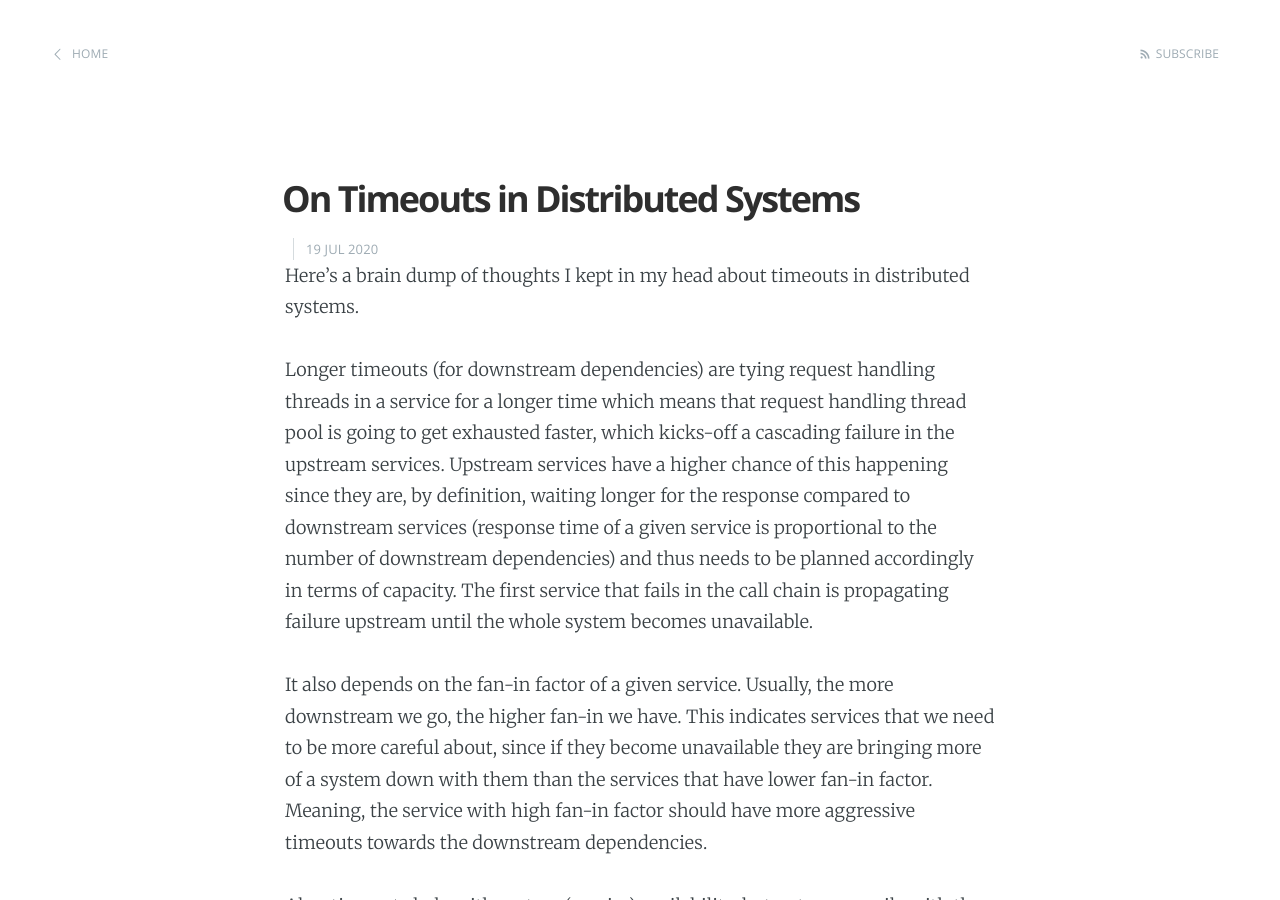
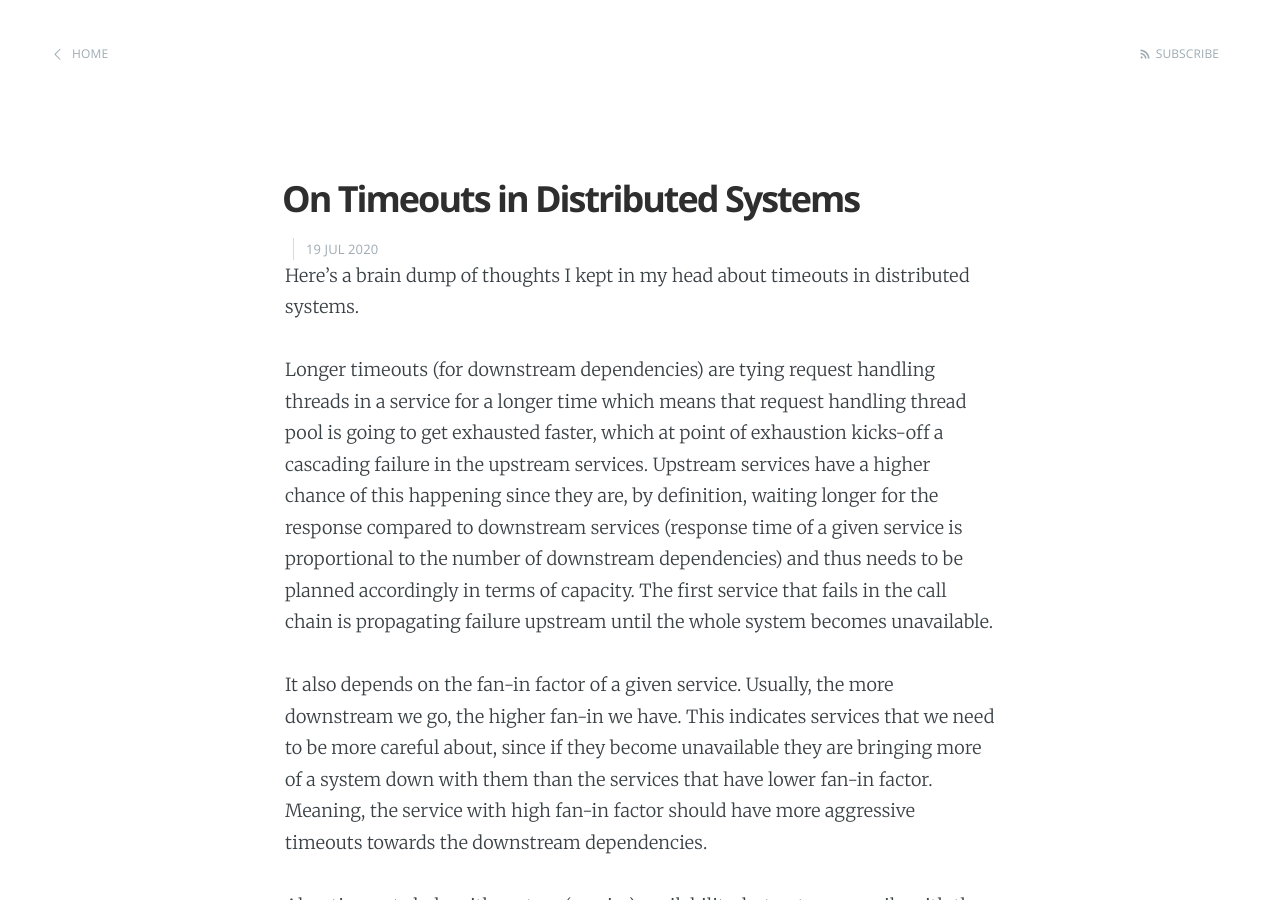
Before and after one commit to dragan-stepanovic/dragan-stepanovic.github.io, a Jekyll site: the page built from _posts/2020-07-19-on-timeouts.md, in a window 1280 px wide and 900 px high. Built offline with Jekyll 4.4.1, drawn with Linux system fonts in a browser that asks for light colours.

Commit message:
Update 2020-07-19-on-timeouts.md

```diff
--- a/_posts/2020-07-19-on-timeouts.md
+++ b/_posts/2020-07-19-on-timeouts.md
@@ -7,7 +7,7 @@
 
 Here's a brain dump of thoughts I kept in my head about timeouts in distributed systems.
 
-Longer timeouts (for downstream dependencies) are tying request handling threads in a service for a longer time which means that request handling thread pool is going to get exhausted faster, which kicks-off a cascading failure in the upstream services.
+Longer timeouts (for downstream dependencies) are tying request handling threads in a service for a longer time which means that request handling thread pool is going to get exhausted faster, which at point of exhaustion kicks-off a cascading failure in the upstream services.
 Upstream services have a higher chance of this happening since they are, by definition, waiting longer for the response compared to downstream services (response time of a given service is proportional to the number of downstream dependencies) and thus needs to be planned accordingly in terms of capacity.
 The first service that fails in the call chain is propagating failure upstream until the whole system becomes unavailable.
 
```
